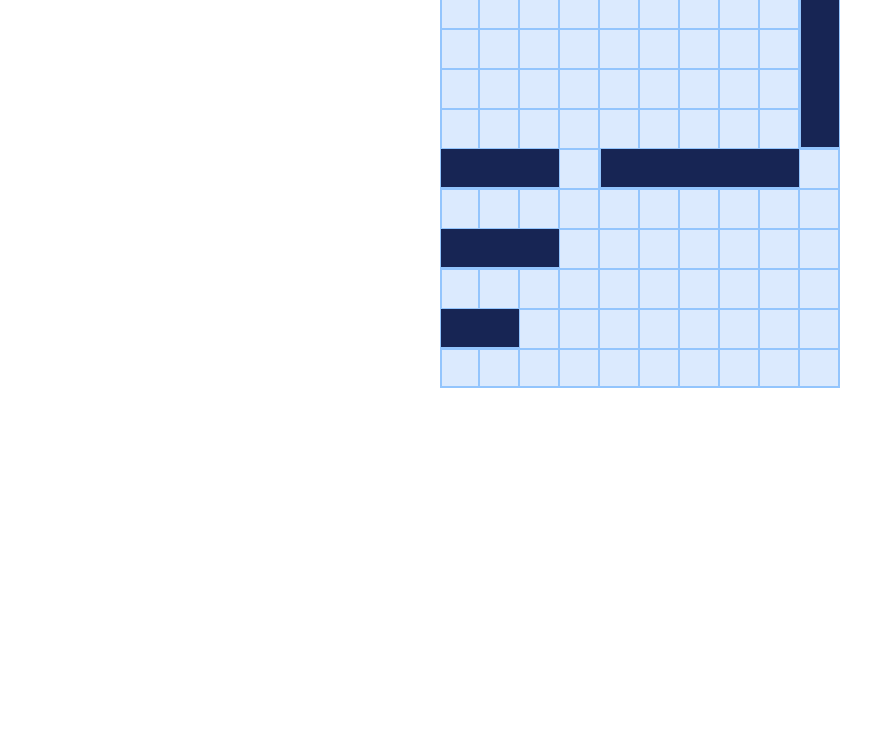
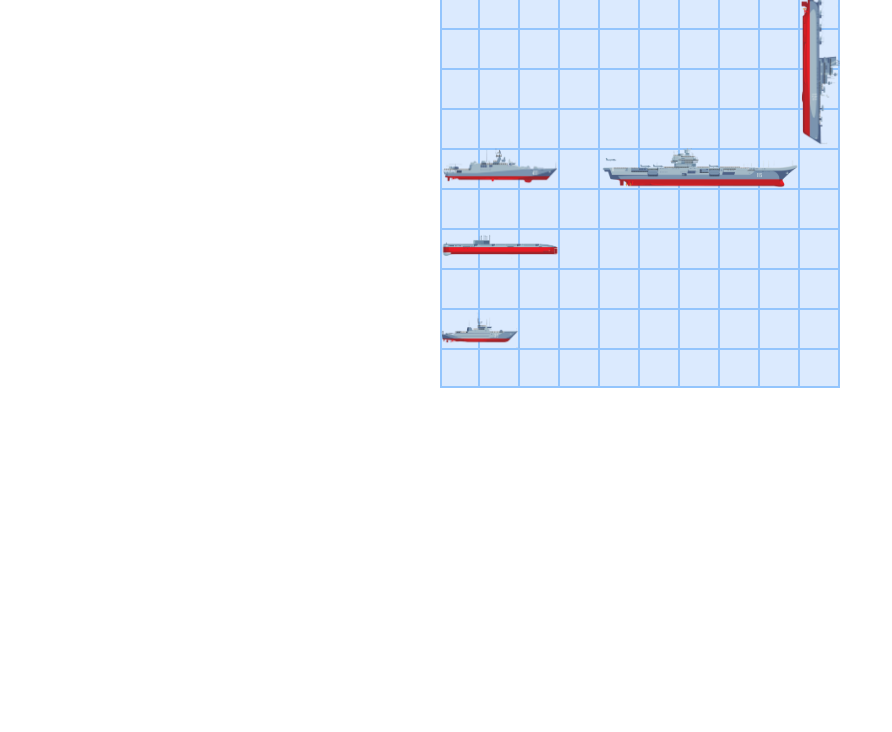
Before and after one commit to aliaizad72/battleship, a website built with webpack: page index.html in a window 1280 px wide. Shown: the part 68-800 px from the top of the page, without its empty margins (0-892 px from the left). Built offline with nearby package versions, Linux system fonts and the light colour scheme.

Commit message:
Change ship to images

```diff
--- a/src/gameboard.js
+++ b/src/gameboard.js
@@ -104,17 +104,6 @@ export default class Gameboard {
 		}).ship;
 	}
 
-	#findDirection(startCoords, endCoords) {
-		const [r1, c1] = startCoords;
-		const [r2, c2] = endCoords;
-
-		if (r1 === r2) {
-			return "horizontal";
-		} else if (c1 === c2) {
-			return "vertical";
-		}
-	}
-
 	isValid(ship, startCoords, endCoords) {
 		if (
 			this.#squareOccupied(startCoords) ||
@@ -128,7 +117,7 @@ export default class Gameboard {
 
 	addShip(ship, startCoords, endCoords) {
 		if (this.isValid(ship, startCoords, endCoords)) {
-			ship.direction = this.#findDirection(startCoords, endCoords);
+			ship.horizontal = startCoords[0] === endCoords[0];
 			this.#ships.push({
 				ship,
 				coords: this.#coordsPath(startCoords, endCoords),
--- a/src/global.css
+++ b/src/global.css
@@ -6,3 +6,41 @@ html,
 body {
   height: 100%;
 }
+
+.shake-0 {
+  animation: shake-0 0.5s ease-in-out infinite;
+}
+
+@keyframes shake-0 {
+  10%, 90% {
+    transform: translateX(-10px);
+  }
+  20%, 80% {
+    transform: translateX(10px);
+  }
+  30%, 50%, 70% {
+    transform: translateX(-7px);
+  }
+  40%, 60% {
+    transform: translateX(7px);
+  }
+}
+
+.shake-90 {
+  animation: shake-90 0.5s ease-in-out infinite;
+}
+
+@keyframes shake-90 {
+  10%, 90% {
+    transform: translateY(-10px);
+  }
+  20%, 80% {
+    transform: translateY(10px);
+  }
+  30%, 50%, 70% {
+    transform: translateY(-7px);
+  }
+  40%, 60% {
+    transform: translateY(7px);
+  }
+}
--- a/src/index.js
+++ b/src/index.js
@@ -1,5 +1,18 @@
 import "./global.css";
 import Game from "./game";
+import battleship from "./images/battleship.png";
+import carrier from "./images/carrier.png";
+import cruiser from "./images/cruiser.png";
+import destroyer from "./images/destroyer.png";
+import submarine from "./images/submarine.png";
+
+const images = {
+	battleship,
+	carrier,
+	cruiser,
+	destroyer,
+	submarine,
+};
 
 const game = new Game();
 const player = game.players[0];
@@ -72,7 +85,15 @@ function gridDrop(e) {
 	// move back ship to original position if move invalid
 	if (outOfBounds || isOverlapped(ship)) {
 		ship.style.transform = `translate(${x}px, ${y}px) rotate(${currentR}deg)`;
+		// shakeShip(ship, currentR);
 	}
+}
+
+function shakeShip(ship, currentR) {
+	ship.classList.add(`shake-${currentR}`);
+	setTimeout(() => {
+		ship.classList.remove(`shake-${currentR}`);
+	}, 188);
 }
 
 //this function returns the square element where the pointer was when drag event ends
@@ -149,31 +170,30 @@ function addShipsToBoard(player) {
 }
 
 function createShip(obj, i) {
-	const shipDiv = document.createElement("div");
+	const ship = document.createElement("img");
 	const [r, c] = obj.coords[0];
 
-	shipDiv.className = `bg-blue-950 border border-blue-300 absolute hover:cursor-move ship`;
+	ship.className = `absolute hover:cursor-move ship`;
 
-	if (obj.ship.direction === "horizontal") {
-		shipDiv.style.height = `${squareW}px`;
-		shipDiv.style.width = `${obj.ship.length * squareW}px`;
-	} else if (obj.ship.direction === "vertical") {
-		shipDiv.style.width = `${squareW}px`;
-		shipDiv.style.height = `${obj.ship.length * squareW}px`;
+	ship.style.height = `${squareW}px`;
+	ship.style.width = `${obj.ship.length * squareW}px`;
+	if (!obj.ship.horizontal) {
+		ship.style.transform = `rotate(90deg)`;
 	}
 
-	shipDiv.style.left = `${c * squareW}px`;
-	shipDiv.style.top = `${r * squareW}px`;
-	shipDiv.id = `${player.name}-ship-${i}`;
-	shipDiv.style.transformOrigin = `${squareW / 2}px ${squareW / 2}px`;
-	shipDiv.draggable = true;
+	ship.style.left = `${c * squareW}px`;
+	ship.style.top = `${r * squareW}px`;
+	ship.id = `${player.name}-ship-${i}`;
+	ship.src = images[obj.ship.name];
+	ship.style.transformOrigin = `${squareW / 2}px ${squareW / 2}px`;
+	ship.draggable = true;
 
-	shipDiv.addEventListener("dragstart", e => {
+	ship.addEventListener("dragstart", e => {
 		e.dataTransfer.setData("draggable", e.target.id);
 		e.dataTransfer.setData("startSquare", getSquareFromDrag(e));
 	});
 
-	shipDiv.addEventListener("dblclick", e => {
+	ship.addEventListener("dblclick", e => {
 		const ship = e.target;
 		const { x, y } = getCoords(ship);
 		const currentR = currentRotateVal(ship);
@@ -191,7 +211,7 @@ function createShip(obj, i) {
 		}
 	});
 
-	document.getElementById(player.name).parentElement.appendChild(shipDiv);
+	document.getElementById(player.name).parentElement.appendChild(ship);
 }
 
 function currentRotateVal(element) {
--- a/src/player.js
+++ b/src/player.js
@@ -9,19 +9,19 @@ export default class Player {
 	}
 
 	defaultPlayerShips() {
-		this.#gameboard.addShip(new Ship("Carrier", 5), [4, 4], [4, 8]);
-		this.#gameboard.addShip(new Ship("Battleship", 4), [0, 9], [3, 9]);
-		this.#gameboard.addShip(new Ship("Cruiser", 3), [4, 0], [4, 2]);
-		this.#gameboard.addShip(new Ship("Submarine", 3), [6, 0], [6, 2]);
-		this.#gameboard.addShip(new Ship("Destroyer", 2), [8, 0], [8, 1]);
+		this.#gameboard.addShip(new Ship("carrier", 5), [4, 4], [4, 8]);
+		this.#gameboard.addShip(new Ship("battleship", 4), [0, 9], [3, 9]);
+		this.#gameboard.addShip(new Ship("cruiser", 3), [4, 0], [4, 2]);
+		this.#gameboard.addShip(new Ship("submarine", 3), [6, 0], [6, 2]);
+		this.#gameboard.addShip(new Ship("destroyer", 2), [8, 0], [8, 1]);
 	}
 
 	defaultComputerShips() {
-		this.#gameboard.addShip(new Ship("Carrier", 5), [9, 9], [5, 9]);
-		this.#gameboard.addShip(new Ship("Battleship", 4), [9, 8], [6, 8]);
-		this.#gameboard.addShip(new Ship("Cruiser", 3), [9, 7], [7, 7]);
-		this.#gameboard.addShip(new Ship("Submarine", 3), [9, 6], [7, 6]);
-		this.#gameboard.addShip(new Ship("Destroyer", 2), [9, 5], [8, 5]);
+		this.#gameboard.addShip(new Ship("carrier", 5), [9, 9], [5, 9]);
+		this.#gameboard.addShip(new Ship("battleship", 4), [9, 8], [6, 8]);
+		this.#gameboard.addShip(new Ship("cruiser", 3), [9, 7], [7, 7]);
+		this.#gameboard.addShip(new Ship("submarine", 3), [9, 6], [7, 6]);
+		this.#gameboard.addShip(new Ship("destroyer", 2), [9, 5], [8, 5]);
 	}
 
 	get gameboard() {
--- a/webpack.config.js
+++ b/webpack.config.js
@@ -1,7 +1,7 @@
 const HtmlWebpackPlugin = require("html-webpack-plugin");
 const path = require("path");
 
-module.exports = (env) => {
+module.exports = env => {
 	return {
 		entry: "./src/index.js",
 		mode: env.prod ? "production" : "development",
@@ -47,7 +47,7 @@ module.exports = (env) => {
 				},
 				{
 					test: /\.(eot|svg|ttf|woff|woff2|png|jpg|gif)$/i,
-          type: "asset",
+					type: "asset/resource",
 				},
 			],
 		},
```
Also changed, not shown: src/images/battleship.png (added), src/images/carrier.png (added), src/images/cruiser.png (added), src/images/destroyer.png (added), src/images/submarine.png (added). Lines whose indentation alone changed are shown as unchanged.
